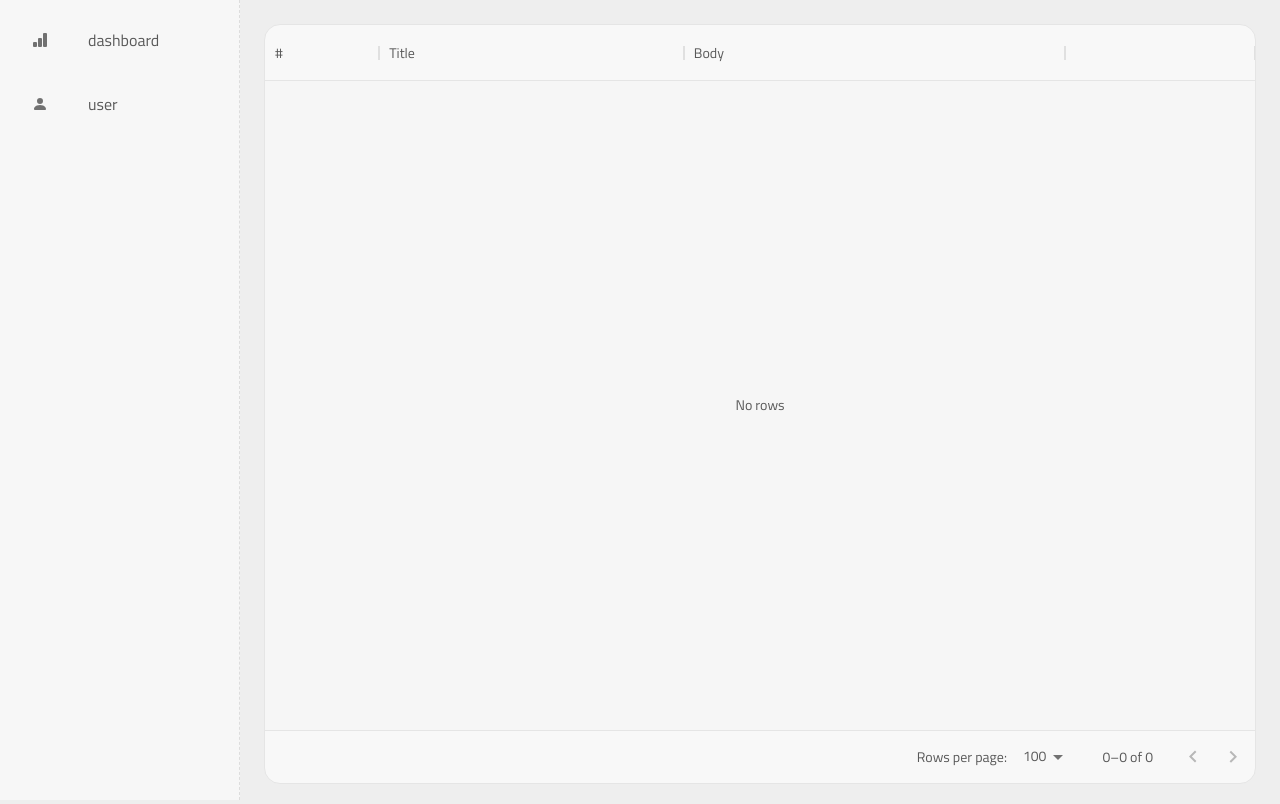
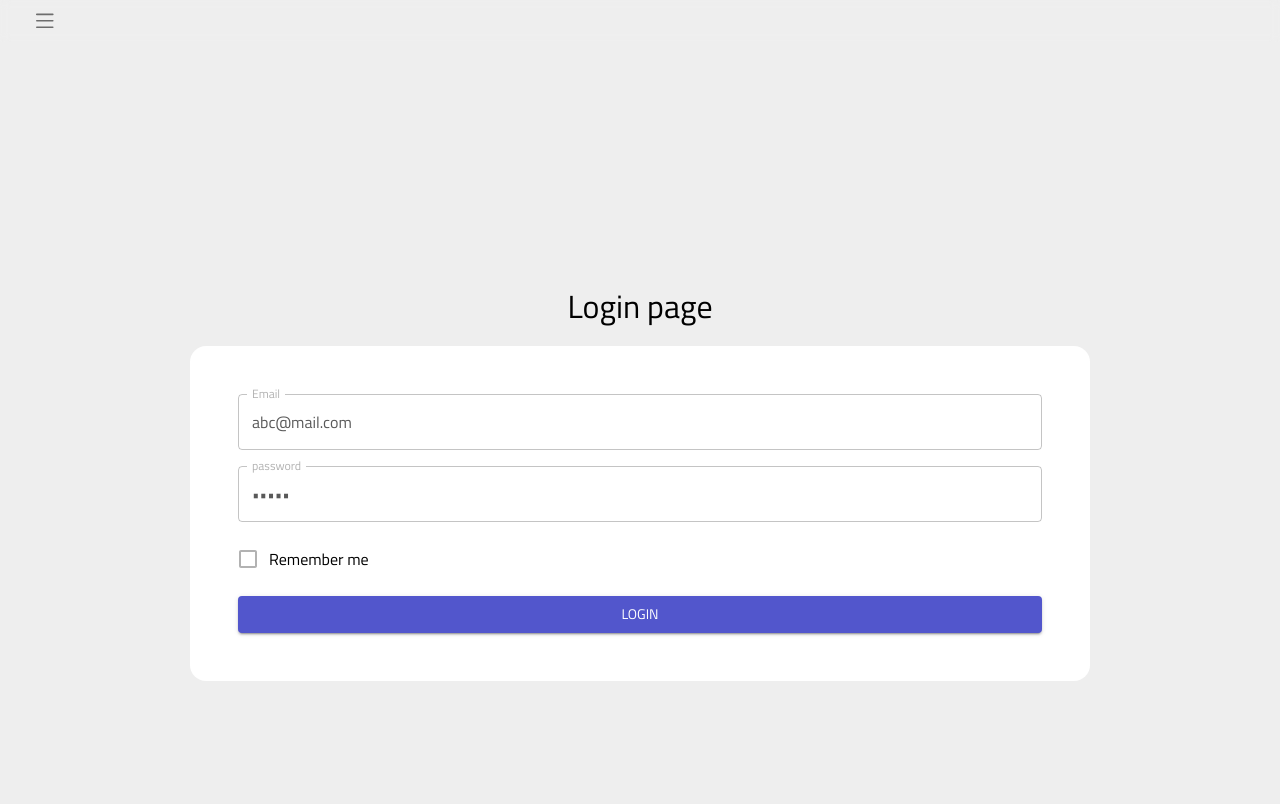
Before and after one commit to MahdiMotallebi/Clone-Material-kit, a React (Create React App) app: page /login in a window 1280 px wide. Shown: the top 804 px of the page. Built offline with nearby package versions, Linux system fonts and the light colour scheme; no server answers.

Commit message:
Implement auth

```diff
--- a/src/context/index.tsx
+++ b/src/context/index.tsx
@@ -23,18 +23,25 @@ export interface Post {
   body: string;
 }
 
+interface AuthInfo {
+  name: string;
+  email: string;
+}
+
 interface InitialState {
   mode: PaletteMode;
   posts: Post[];
   showModal: boolean;
   updatedPost: Post;
+  authInfo: AuthInfo;
 }
 //initailState
 const initialState: InitialState = {
   mode: 'light',
   posts: [],
   showModal: false,
-  updatedPost: { id: 1, userId: 1, title: '', body: '' }
+  updatedPost: { id: 1, userId: 1, title: '', body: '' },
+  authInfo: { name: '', email: '' }
 };
 
 //create context
--- a/src/pages/dashboard/index.tsx
+++ b/src/pages/dashboard/index.tsx
@@ -4,7 +4,6 @@ import axios from '../../utils/axiosinstance';
 //Mui
 import { DataGrid, GridColDef, GridRenderCellParams } from '@mui/x-data-grid';
 import { Box, useTheme, Paper, MenuItem, Tooltip } from '@mui/material';
-import { tokens } from '../../theme/themeConfig';
 
 //icons
 import { BsTrash, BsPencil } from 'react-icons/bs';
@@ -22,14 +21,6 @@ const Dashboard = () => {
 
     fetchPosts();
   }, []);
-
-  const handleEditPost = async (
-    e: React.MouseEvent<HTMLLIElement, MouseEvent>,
-    post: Post
-  ) => {
-    e.stopPropagation();
-    const { id, userId } = post;
-  };
 
   const handleRemovePost = async (id: number) => {
     try {
@@ -55,7 +46,7 @@ const Dashboard = () => {
     {
       field: '#',
       headerName: '#',
-      flex: 0.3,
+      flex: 0.1,
       renderCell: (params: GridRenderCellParams<string>) => {
         return (
           <Box
@@ -74,11 +65,11 @@ const Dashboard = () => {
     {
       field: 'title',
       headerName: 'Title',
-      flex: 0.8,
+      flex: 0.5,
       renderCell: (params: GridRenderCellParams<string>) => {
         return (
           <Box sx={{ display: 'flex', alignItems: 'center' }}>
-            {params.row.title.slice(0, 15).concat('...')}
+            {params.row.title.slice(0, 20).concat('...')}
           </Box>
         );
       }
@@ -90,7 +81,7 @@ const Dashboard = () => {
       renderCell: (params: GridRenderCellParams<string>) => {
         return (
           <Box sx={{ display: 'flex', alignItems: 'center' }}>
-            {params.row.body.slice(0, 50).concat('...')}
+            {params.row.body.slice(0, 70).concat('...')}
           </Box>
         );
       }
@@ -98,7 +89,7 @@ const Dashboard = () => {
     {
       field: 'action',
       headerName: '',
-      flex: 0.5,
+      flex: 0.3,
       renderCell: (params: GridRenderCellParams<string>) => {
         return (
           <Box sx={{ display: 'flex', alignItems: 'center' }}>
--- a/src/pages/global/SidebarLeft.tsx
+++ b/src/pages/global/SidebarLeft.tsx
@@ -1,57 +1,115 @@
 import React from 'react';
+import { useNavigate } from 'react-router-dom';
+import { Link, Route, Routes } from 'react-router-dom';
+
 //MUI
 import {
   Box,
   IconButton,
-  Typography,
   List,
-  ListItem,
   ListItemButton,
-  ListItemIcon,
   ListItemText,
-  Drawer
+  Drawer,
+  AppBar,
+  Container,
+  Toolbar,
+  Tooltip,
+  Avatar,
+  Menu,
+  MenuItem,
+  Typography
 } from '@mui/material';
 
 //icons
-import { BsFillPersonFill, BsList, BsFillBarChartFill } from 'react-icons/bs';
+import {
+  BsFillPersonFill,
+  BsList,
+  BsFillBarChartFill,
+  BsPersonPlusFill,
+  BsBasket3Fill
+} from 'react-icons/bs';
+
+//components
 import Dashboard from '../dashboard';
+import Login from '../login';
+import { useGlobalContext } from '../../context';
+import Home from '../user';
+import Products from '../products';
+import User from '../user';
 
 const drawerWidth = '240px';
+
 const SidebarLeft = () => {
+  const navigate = useNavigate();
+  const { state } = useGlobalContext();
   const [mobileOpen, setMobileOpen] = React.useState<boolean>(false);
+
+  const [anchorElUser, setAnchorElUser] = React.useState<null | HTMLElement>(
+    null
+  );
+
+  const handleOpenUserMenu = (event: React.MouseEvent<HTMLElement>) => {
+    setAnchorElUser(event.currentTarget);
+  };
+
+  const handleCloseUserMenu = () => {
+    setAnchorElUser(null);
+  };
 
   const handleDrawerToggle = () => {
     setMobileOpen(!mobileOpen);
   };
 
+  const handleLogout = () => {
+    localStorage.removeItem('token');
+    handleCloseUserMenu();
+    navigate('/login');
+  };
+
+  const menu = [
+    { text: 'Dashboard', icon: <BsFillBarChartFill />, path: '/dashboard' },
+    { text: 'User', icon: <BsFillPersonFill />, path: '/user' },
+    { text: 'Products', icon: <BsBasket3Fill />, path: '/products' },
+    { text: 'Login', icon: <BsPersonPlusFill />, path: '/login' }
+  ];
+
   const drawer = (
-    <List>
-      <ListItem>
-        <ListItemButton>
-          <ListItemIcon>
-            <BsFillBarChartFill />
-          </ListItemIcon>
-          <ListItemText primary="dashboard" />
+    <List sx={{ padding: '1rem' }}>
+      {menu.map(({ text, icon, path }) => {
+        if (
+          (text === 'Dashboard' && !localStorage.getItem('token')) ||
+          (text === 'Login' && localStorage.getItem('token'))
+        ) {
+          return null;
+        } else {
+          return (
+            <>
+              <Link to={path} style={{ color: 'grey', textDecoration: 'none' }}>
+                <ListItemButton
+                  sx={{
+                    display: 'flex',
+                    gap: '1rem',
+                    borderRadius: '.5rem'
+                  }}
+                >
+                  {icon}
+                  <ListItemText primary={text} />
                 </ListItemButton>
-      </ListItem>
-      <ListItem>
-        <ListItemButton>
-          <ListItemIcon>
-            <BsFillPersonFill />
-          </ListItemIcon>
-          <ListItemText primary="user" />
-        </ListItemButton>
-      </ListItem>
+              </Link>
+            </>
+          );
+        }
+      })}
     </List>
   );
 
   return (
-    <Box display="flex">
+    <Box display="flex" justifyContent="center" alignItems="center">
       <Box
         component="nav"
         sx={{
-          width: { sm: drawerWidth },
-          flexShrink: { sm: 0 }
+          width: { xl: drawerWidth },
+          flexShrink: { xl: 0 }
         }}
       >
         <Drawer
@@ -62,7 +120,7 @@ const SidebarLeft = () => {
             keepMounted: true // Better open performance on mobile.
           }}
           sx={{
-            display: { xs: 'block', sm: 'none' },
+            display: { xs: 'block', xl: 'none' },
             '& .MuiDrawer-paper': {
               width: drawerWidth
             }
@@ -73,7 +131,7 @@ const SidebarLeft = () => {
         <Drawer
           variant="permanent"
           sx={{
-            display: { xs: 'none', sm: 'block' },
+            display: { xs: 'none', xl: 'block' },
 
             '& .MuiDrawer-paper': {
               width: drawerWidth,
@@ -86,14 +144,86 @@ const SidebarLeft = () => {
         </Drawer>
       </Box>
 
+      <Box component="main" width="100%">
+        <AppBar
+          position="sticky"
+          color="transparent"
+          sx={{ backdropFilter: 'blur(5px)' }}
+          elevation={0}
+        >
+          <Container
+            maxWidth="xl"
+            sx={{
+              display: 'flex',
+              justifyContent: 'space-between',
+              alignItems: 'center'
+            }}
+          >
             <IconButton
               onClick={handleDrawerToggle}
-        sx={{ mr: 2, display: { sm: 'none' } }}
+              sx={{
+                display: { xl: 'none' },
+                fontSize: '1.6rem'
+              }}
             >
               <BsList />
             </IconButton>
-      <Box component="main" p={3} width="100%">
-        <Dashboard />
+            {localStorage.getItem('token') && (
+              <Toolbar disableGutters>
+                <Box>
+                  <Tooltip title="Open settings">
+                    <IconButton onClick={handleOpenUserMenu}>
+                      <Avatar alt="Remy Sharp" src="/img/user.jpg" />
+                    </IconButton>
+                  </Tooltip>
+                  <Menu
+                    sx={{ mt: '45px' }}
+                    id="menu-appbar"
+                    anchorEl={anchorElUser}
+                    anchorOrigin={{
+                      vertical: 'top',
+                      horizontal: 'right'
+                    }}
+                    keepMounted
+                    transformOrigin={{
+                      vertical: 'top',
+                      horizontal: 'right'
+                    }}
+                    open={Boolean(anchorElUser)}
+                    onClose={handleCloseUserMenu}
+                  >
+                    <MenuItem sx={{ borderBottom: '1px solid #ddd' }}>
+                      <Typography textAlign="center" sx={{ fontWeight: 700 }}>
+                        {state.authInfo['email']}
+                      </Typography>
+                    </MenuItem>
+
+                    <MenuItem>
+                      <Typography textAlign="center">profile</Typography>
+                    </MenuItem>
+                    <MenuItem>
+                      <Typography textAlign="center">account</Typography>
+                    </MenuItem>
+                    <MenuItem>
+                      <Typography textAlign="center">setting</Typography>
+                    </MenuItem>
+                    <MenuItem onClick={handleLogout}>
+                      <Typography textAlign="center">logout</Typography>
+                    </MenuItem>
+                  </Menu>
+                </Box>
+              </Toolbar>
+            )}
+          </Container>
+        </AppBar>
+        <Box p={5}>
+          <Routes>
+            <Route path="/user" element={<User />} />
+            <Route path="/products" element={<Products />} />
+            <Route path="/login" element={<Login />} />
+            <Route path="/dashboard" element={<Dashboard />} />
+          </Routes>
+        </Box>
       </Box>
     </Box>
   );
--- /dev/null
+++ b/src/pages/login/index.tsx
@@ -0,0 +1,84 @@
+import React from 'react';
+import { Navigate, useNavigate } from 'react-router-dom';
+
+//Mui
+import {
+  Box,
+  Button,
+  Checkbox,
+  FormControlLabel,
+  Stack,
+  TextField,
+  Typography
+} from '@mui/material';
+import { useGlobalContext } from '../../context';
+
+const Login = () => {
+  const { state, handleState } = useGlobalContext();
+  const navigate = useNavigate();
+  const [email, setEmail] = React.useState<string>('abc@mail.com');
+  const [password, setPassword] = React.useState<string>('12345');
+
+  //submit form
+  const handleSubmit = () => {
+    const tempState = { ...state, authInfo: { name: 'mahdi', email } };
+    handleState(tempState);
+    localStorage.setItem('token', 'ailfwroefjadsfularewroefajsdulfas');
+    navigate('/dashboard');
+  };
+  return (
+    <Box
+      justifyContent="center"
+      alignItems="center"
+      display="flex"
+      flexDirection="column"
+      gap="1rem"
+      height="100vh"
+      width="100%"
+      sx={{
+        width: { md: '75%' },
+        margin: '0 auto'
+      }}
+    >
+      <Typography component="h3" sx={{ fontWeight: '400', fontSize: '2rem' }}>
+        Login page
+      </Typography>
+      <Stack
+        sx={{
+          width: '100%',
+          gap: '1rem',
+          background: '#fff',
+          padding: '3rem',
+          borderRadius: '1rem'
+        }}
+      >
+        <TextField
+          name="email"
+          label="Email"
+          variant="outlined"
+          value={email}
+          onChange={(e) => setEmail(e.target.value)}
+        />
+        <TextField
+          type="password"
+          name="password"
+          label="password"
+          variant="outlined"
+          value={password}
+          onChange={(e) => setPassword(e.target.value)}
+        />
+        <FormControlLabel control={<Checkbox />} label="Remember me" />
+        <Button
+          fullWidth
+          type="submit"
+          variant="contained"
+          onClick={handleSubmit}
+        >
+          Login
+        </Button>
+      </Stack>
+    </Box>
+  );
+};
+
+export default Login;
--- a/src/styles/global.scss
+++ b/src/styles/global.scss
@@ -76,5 +76,5 @@ input[type='number'] {
 }
 
 .MuiModal-root .MuiModal-backdrop {
-  background: rgba(0 0 0 / 0.05);
+  background: rgba(0 0 0 / 0.2);
 }
```
Lines whose indentation alone changed are shown as unchanged.
